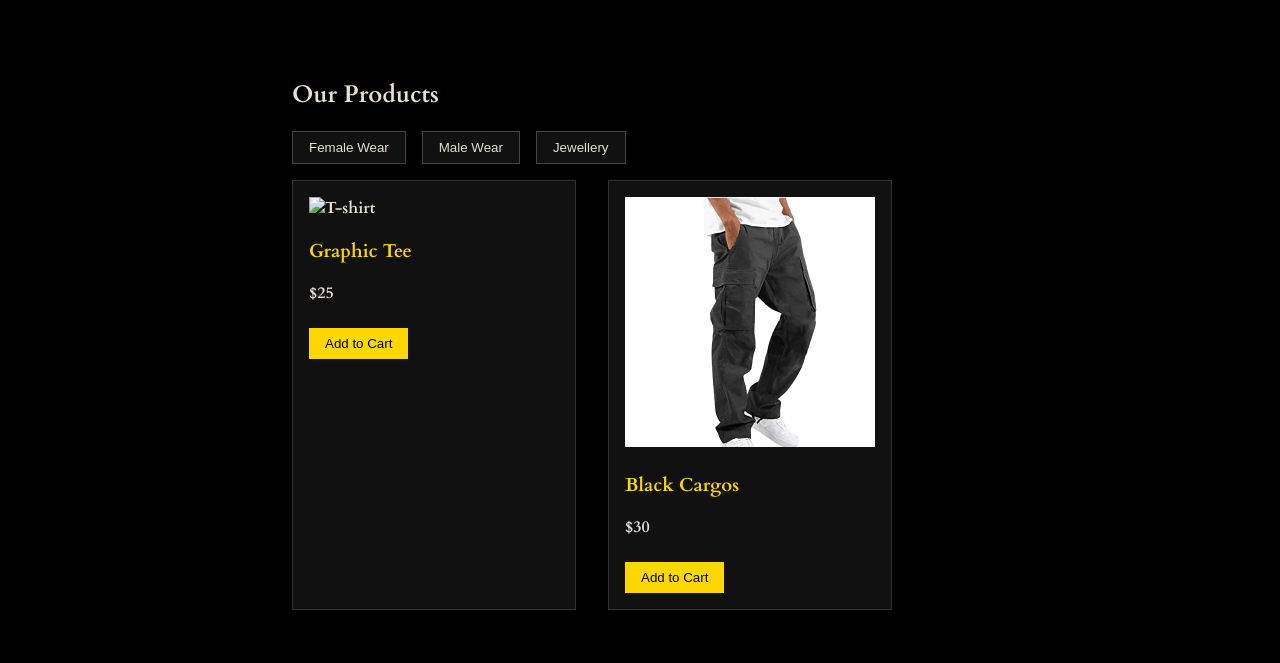
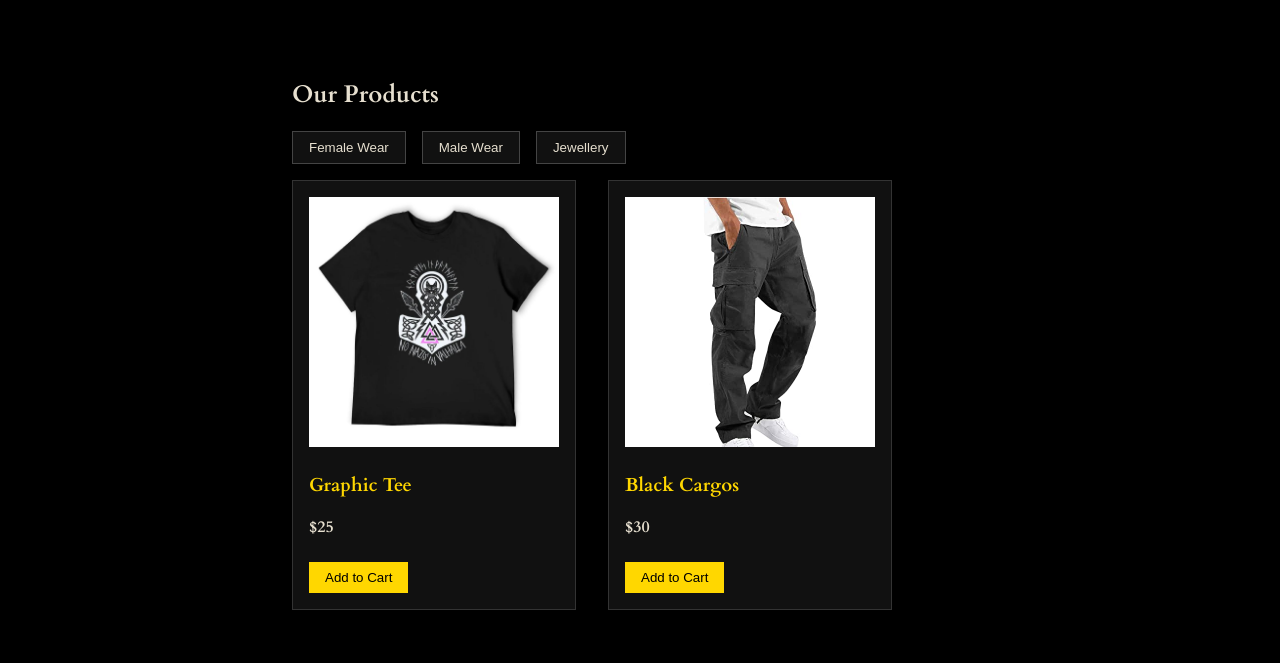
Before and after one commit to Aj-created/Estupinian-, a plain HTML site: page shop.html in a window 1280 px wide. Both pictures are taken after a click on the button "Male Wear". Shown: the part 137-800 px from the top of the page. Drawn offline with Linux system fonts and the light colour scheme.

Commit message:
Update shop.html

```diff
--- a/shop.html
+++ b/shop.html
@@ -53,7 +53,7 @@
       <div id="male" class="tab-content hidden">
         <div class="product-grid">
           <div class="product">
-            <img src="tshirt.jpg" alt="T-shirt">
+            <img src="tshirt.jpeg" alt="T-shirt">
             <h3>Graphic Tee</h3>
             <p>$25</p>
             <button onclick="addToCart('T-shirt', 25)">Add to Cart</button>
```
